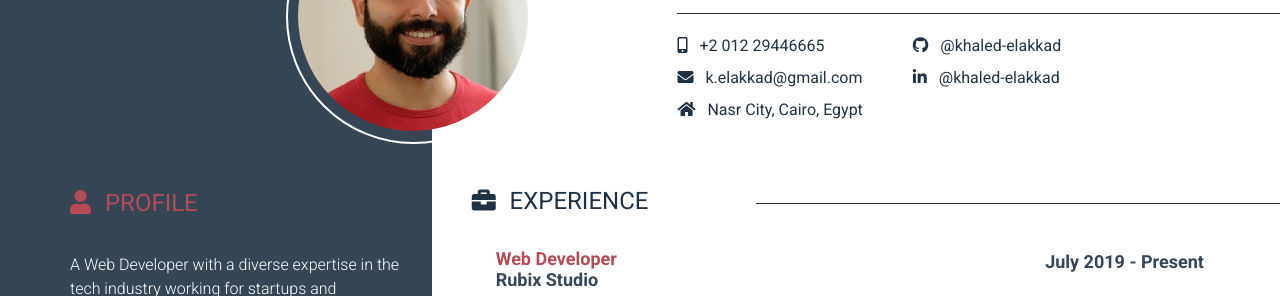
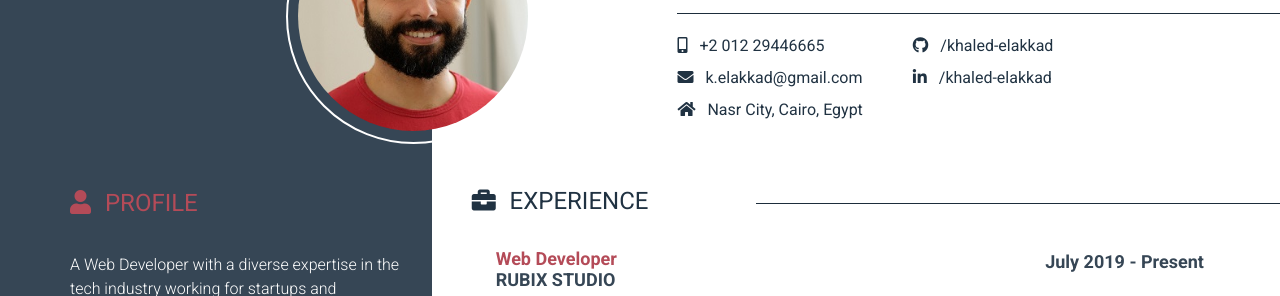
Before and after one commit to khaled-elakkad/dynamic-cv, a website: page dist/index.html in a window 1280 px wide. Shown: the part 181-477 px from the top of the page. Drawn offline with nearby package versions, Linux system fonts and the light colour scheme.

Commit message:
changed rubix studio to uppercase and the @ to /

```diff
--- a/dist/index.html
+++ b/dist/index.html
@@ -44,7 +44,8 @@
             <h2><i class="fas fa-user  mr-2"></i> Profile</h2>
             <p>
               A Web Developer with a diverse expertise in the tech industry
-              working for startups and multinationals as well as in both the software development and data networks fields.
+              working for startups and multinationals as well as in both the
+              software development and data networks fields.
             </p>
             <hr />
           </section>
@@ -115,9 +116,9 @@
                 </div>
                 <div>
                   <i class="fab fa-github mr-2"></i>
-                  @khaled-elakkad<br />
+                  /khaled-elakkad<br />
                   <i class="fab fa-linkedin-in mr-2"></i>
-                  @khaled-elakkad
+                  /khaled-elakkad
                 </div>
               </address>
             </header>
@@ -141,7 +142,7 @@
                     <h3>
                       <span class="job-title">Web Developer</span>
                       <br />
-                      <span class="company-name">Rubix Studio</span>
+                      <span class="company-name">RUBIX STUDIO</span>
                     </h3>
                   </div>
                   <div class="col-5">
```
